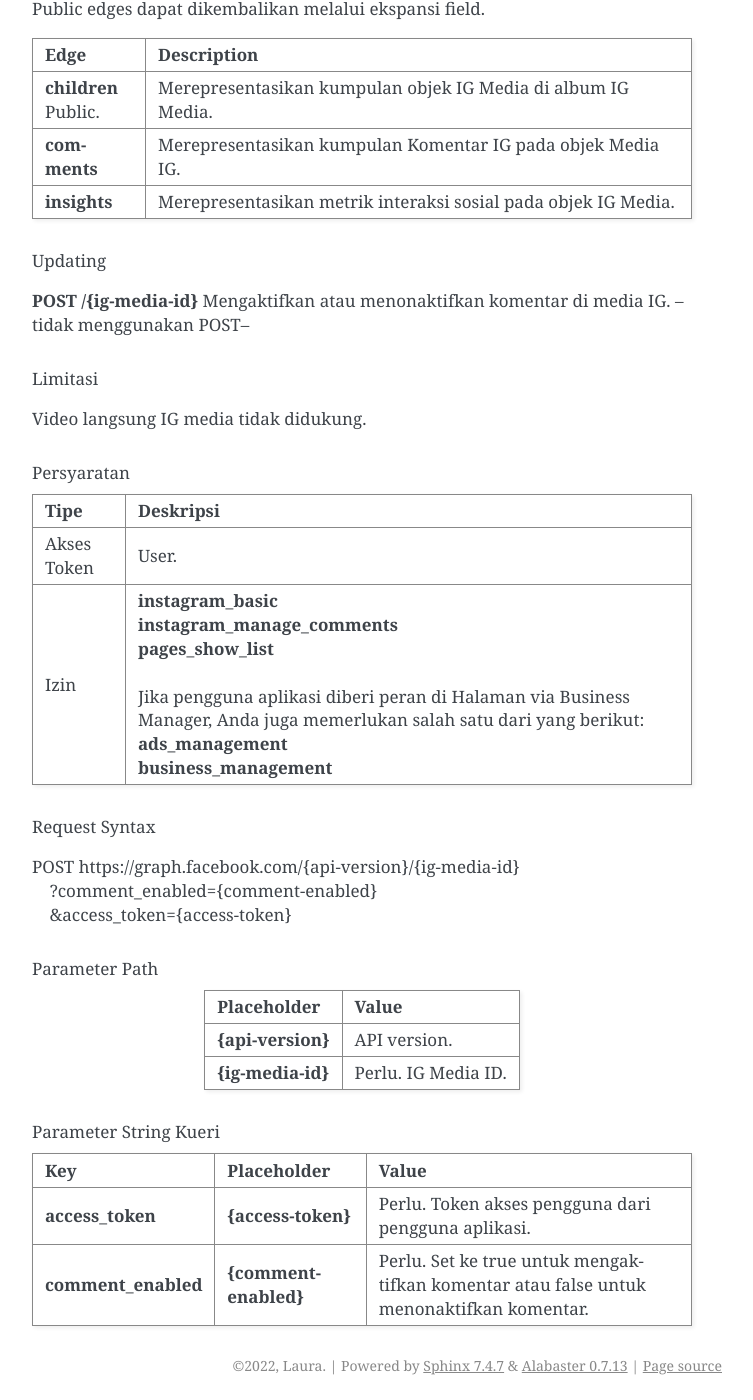
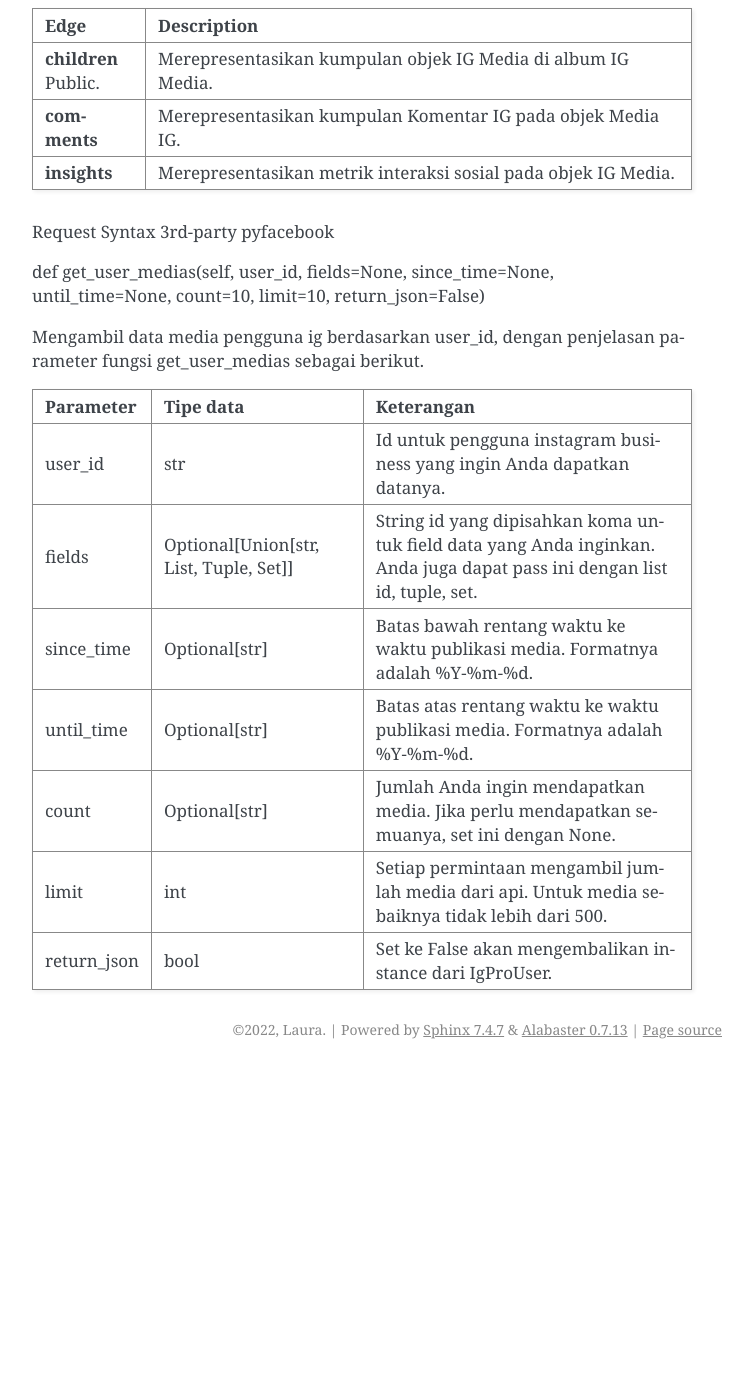
Before and after one commit to syrico/dokumentasi_data_widyaanalytics, a Sphinx documentation site: the page built from docs/source/myfile.md, in a window 1280 px wide and 1400 px high, scrolled down 29844 px. Shown: the whole window, without its empty margins (388-1141 px from the left). Built offline with Sphinx 7.4.7, drawn with Linux system fonts in a browser that asks for light colours; after the commit the page ends 30913 px from its top, so only the background shows below that; some of the changed text lies outside the part shown.

Commit message:
3rd party ig media edited

```diff
--- a/docs/source/myfile.md
+++ b/docs/source/myfile.md
@@ -483,30 +483,29 @@ Berisi data waktu paling aktif suatu user.
 #### IG Media
 Mewakili album, foto, atau video Instagram (video yang diunggah, video live, video yang dibuat dengan aplikasi Instagram TV, reel, atau story Instagram).
 
-#####  Reading
-Menggunakan third party (?)
+Cekbrand menggunakan 3rd-party dari pyfacebook yang memfasilitasi pemanggilan dari masing-masing endpoint API Graph facebook.
 
-###### Limitasi
+##### Limitasi
 - Kolom yang menampilkan nilai aggregat tidak menyertakan data yang digerakkan oleh iklan. Misalnya, comments_count menghitung komentar pada sebuah foto, tetapi tidak menghitung komentar pada iklan yang berisi foto tersebut.
 - Caption tidak menyertakan simbol @ kecuali pengguna aplikasi juga dapat melakukan tugas yang setara dengan Admin di aplikasi.
 - Beberapa kolom tidak dapat digunakan pada foto di dalam album (anak).
 - Media Instagram TV harus dibagikan ke Instagram pada saat publikasi (Post a Preview atau Share Preview to Feed diaktifkan) agar dapat diakses melalui API.
 - Live video IG Media hanya dapat dibaca saat sedang disiarkan.
 
-###### Persyaratan
+##### Persyaratan
 | Tipe          | Deskripsi                                                                                                                                                                                           |
 |---------------|-------------------------------------------------------------------------------------------------------------------------------------------------------------------------------------------------------|
 | Akses Token | User.                                                                                                                                                                                                 |
 | Izin   | **instagram_basic** <br /> **pages_read_engagement** <br /> **pages_show_list** <br /><br /> Jika pengguna aplikasi diberi peran di Halaman melalui Business Manager, Anda juga memerlukan salah satu dari yang berikut: <br /> **ads_management** <br /> **business_management** |
 
 
-###### Request Syntax
+##### Request Syntax
 
 GET https://graph.facebook.com/{api-version}/{ig-media-id}
   <br />  &nbsp;&nbsp;&nbsp;&nbsp;?fields={fields}
   <br />  &nbsp;&nbsp;&nbsp;&nbsp;&access_token={access-token}
 
-###### Parameter Path
+##### Parameter Path
 
 | Placeholder   | Value                  |
 |---------------|------------------------|
@@ -514,14 +513,14 @@ GET https://graph.facebook.com/{api-version}/{ig-media-id}
 | **{ig-media-id}** | Perlu. IG Media ID. |
 
 
-###### Parameter String Kueri
+##### Parameter String Kueri
 
 |      Key     |   Placeholder  |                       Value                       |
 |:------------:|:--------------:|:-------------------------------------------------:|
 | **access_token** | **{access-token}** | Perlu. Token akses pengguna dari pengguna aplikasi.           |
 | **fields**       | **{fields}**       | List dari field yang ingin dihasilkan yang dipisahkan dengan tanda koma. |
 
-###### Fields
+##### Fields
 Public fields dan dapat di-read via ekspansi field.
 
 | Field                     | Deskripsi                                                                                                                                                                                                                                                                                                                                                                                      |
@@ -544,7 +543,7 @@ Public fields dan dapat di-read via ekspansi field.
 | **username** <br />Public           | Username pengguna yang membuat media.                                                                                                                                                                                                                                                                                                                                                          |
 | **video_title** <br />Public        | Tidak digunakan lagi. Dihilangkan dari respons.                                                                                                                                                                                                                                                                                                                                                               |
 
-###### Edges
+##### Edges
 Public edges dapat dikembalikan melalui ekspansi field.
 
 | Edge             | Description                                                       |
@@ -553,36 +552,19 @@ Public edges dapat dikembalikan melalui ekspansi field.
 | **comments**         | Merepresentasikan kumpulan Komentar IG pada objek Media IG.     |
 | **insights**         | Merepresentasikan metrik interaksi sosial pada objek IG Media.      |
 
-##### Updating
-**POST /{ig-media-id}**
-Mengaktifkan atau menonaktifkan komentar di media IG.
---tidak menggunakan POST--
 
-###### Limitasi
-Video langsung IG media tidak didukung.
+##### Request Syntax 3rd-party pyfacebook
 
-###### Persyaratan
+def get_user_medias(self,
+  user_id, fields=None, since_time=None, until_time=None,  count=10, limit=10, return_json=False)
 
-| Tipe          | Deskripsi                                                                                                                                                                                               |
-|---------------|-----------------------------------------------------------------------------------------------------------------------------------------------------------------------------------------------------------|
-| Akses Token | User.                                                                                                                                                                                                     |
-| Izin   | **instagram_basic** <br /> **instagram_manage_comments**<br /> **pages_show_list**<br /><br /> Jika pengguna aplikasi diberi peran di Halaman via Business Manager, Anda juga memerlukan salah satu dari yang berikut: <br />**ads_management** <br />**business_management** |
-
-###### Request Syntax
-POST https://graph.facebook.com/{api-version}/{ig-media-id}
-  <br />  &nbsp;&nbsp;&nbsp;&nbsp;?comment_enabled={comment-enabled}
-  <br />  &nbsp;&nbsp;&nbsp;&nbsp;&access_token={access-token}
-
-###### Parameter Path
-
-| Placeholder   | Value                  |
-|---------------|------------------------|
-| **{api-version}** | API version.           |
-| **{ig-media-id}** | Perlu. IG Media ID. |
-
-###### Parameter String Kueri
-
-| Key             | Placeholder       | Value                                                                  |
-|-----------------|-------------------|------------------------------------------------------------------------|
-| **access_token**    | **{access-token}**    | Perlu. Token akses pengguna dari pengguna aplikasi.                                 |
-| **comment_enabled** | **{comment-enabled}** | Perlu. Set ke true untuk mengaktifkan komentar atau false untuk menonaktifkan komentar. |
+Mengambil data media pengguna ig berdasarkan user_id, dengan penjelasan parameter fungsi get_user_medias sebagai berikut.
+|     Parameter      |     Tipe data                                   |     Keterangan                                                                                                                      |
+|--------------------|-------------------------------------------------|-------------------------------------------------------------------------------------------------------------------------------------|
+|     user_id        |     str                                         |     Id untuk   pengguna instagram business yang ingin Anda dapatkan datanya.                                                        |
+|     fields         |     Optional[Union[str,   List, Tuple, Set]]    |     String id   yang dipisahkan koma untuk field data yang Anda inginkan. Anda juga dapat pass   ini dengan list id, tuple, set.    |
+|     since_time     |     Optional[str]                               |     Batas bawah   rentang waktu ke waktu publikasi media. Formatnya adalah %Y-%m-%d.                                                |
+|     until_time     |     Optional[str]                               |     Batas atas   rentang waktu ke waktu publikasi media. Formatnya adalah %Y-%m-%d.                                                 |
+|     count          |     Optional[str]                               |     Jumlah Anda   ingin mendapatkan media. Jika perlu mendapatkan semuanya, set ini dengan None.                                    |
+|     limit          |     int                                         |     Setiap   permintaan mengambil jumlah media dari api. Untuk media sebaiknya tidak lebih   dari 500.                              |
+|     return_json    |     bool                                        |     Set ke False   akan mengembalikan instance dari IgProUser.                                                                      |
```
